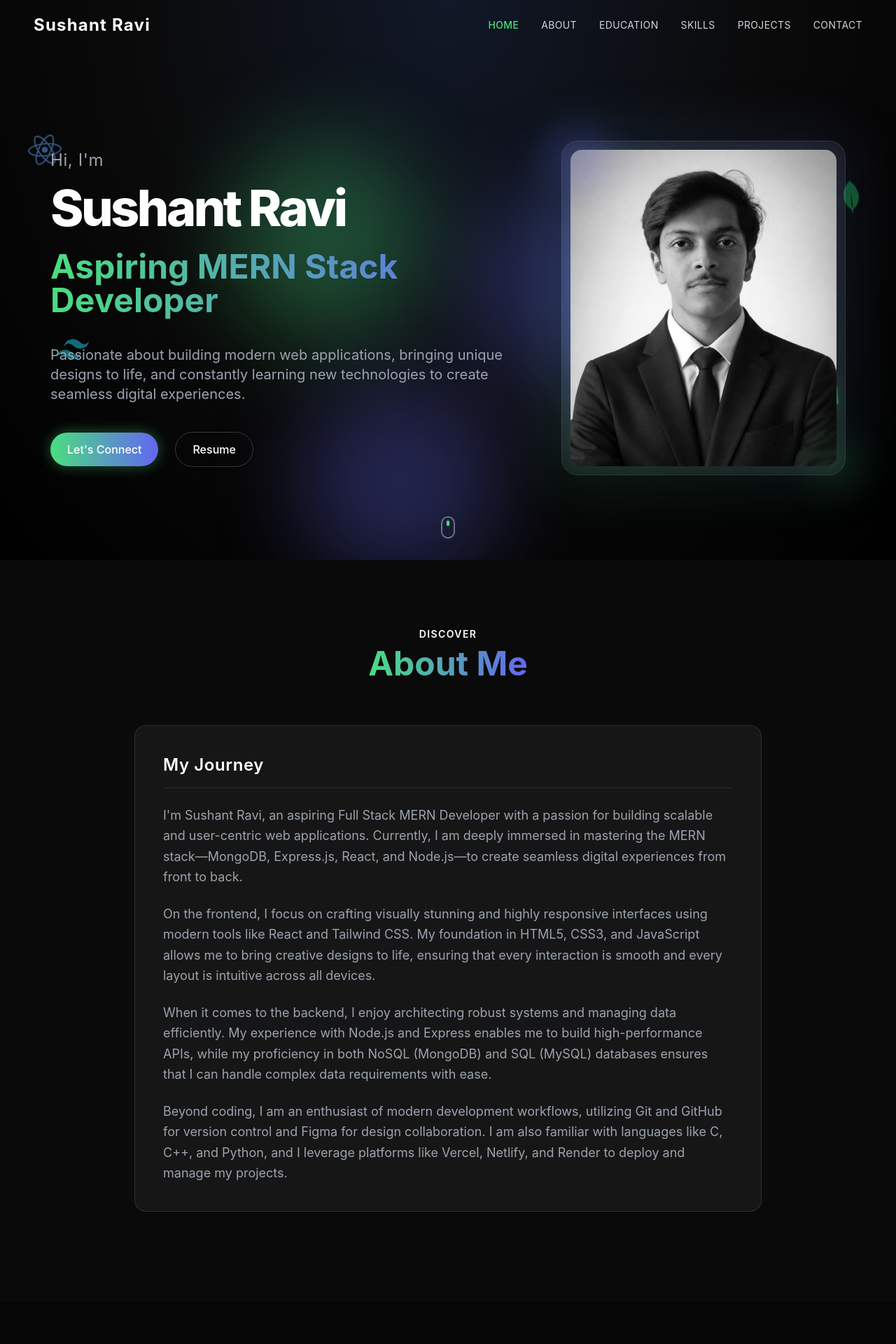
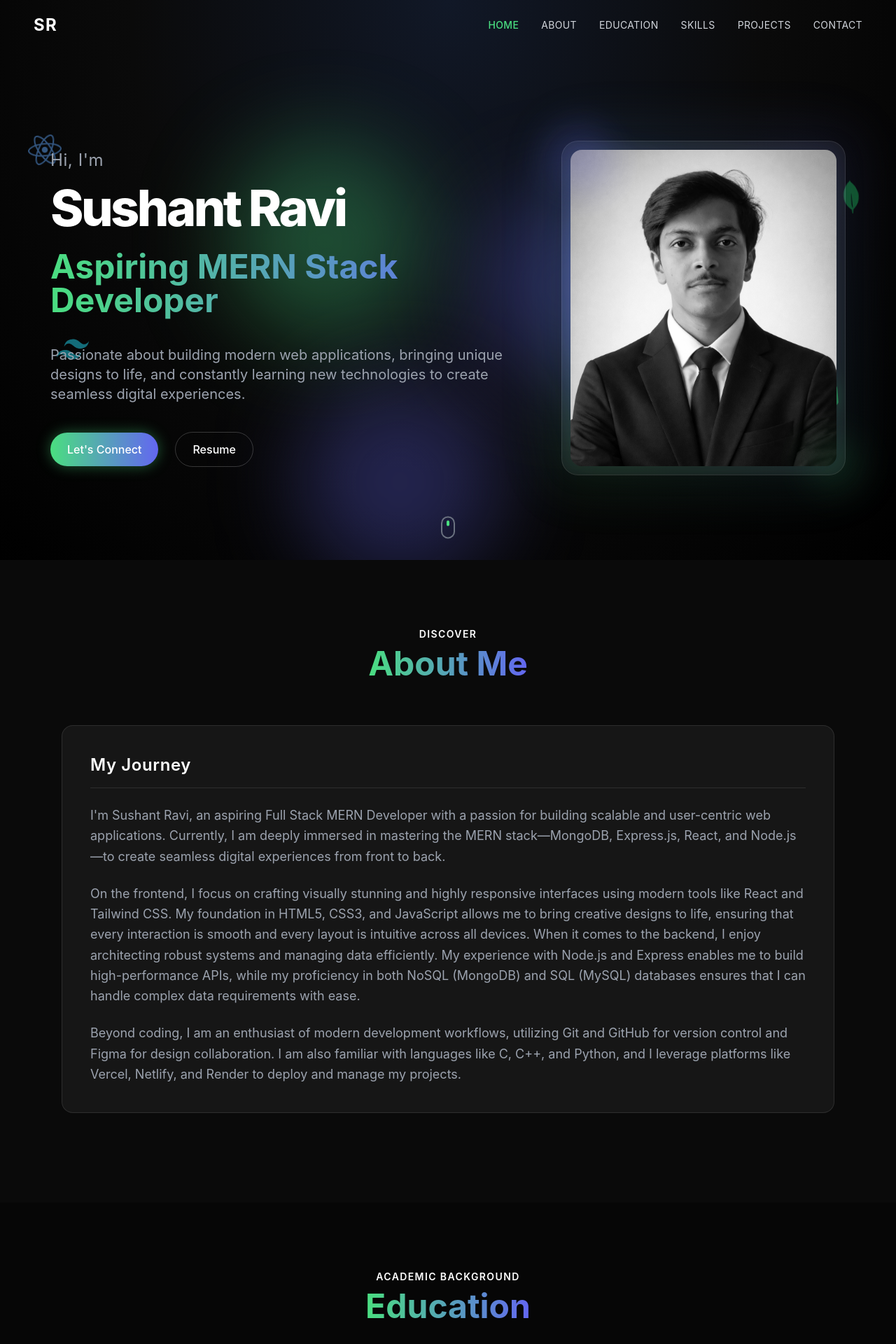
Before and after one commit to Sushant-Ravi14/Portfolio, a React (Vite) app: page / in a window 1280 px wide. Shown: the top 1920 px of the page at 70% size. Built offline with nearby package versions, Linux system fonts and the light colour scheme.

Commit message:
fixed navbar logo and about section

```diff
--- a/src/components/About.jsx
+++ b/src/components/About.jsx
@@ -24,7 +24,7 @@ export default function About() {
           whileInView={{ opacity: 1, y: 0 }}
           viewport={{ once: true }}
           transition={{ duration: 0.8 }}
-          className="w-full max-w-4xl mx-auto"
+          className="w-full mx-auto"
         >
           <div className="glass-card p-8 md:p-10 mb-8 backdrop-blur-xl">
             <h3 className="text-2xl font-semibold mb-6 text-white tracking-wide border-b border-white/10 pb-4">My Journey</h3>
@@ -33,10 +33,7 @@ export default function About() {
                 I'm Sushant Ravi, an aspiring Full Stack MERN Developer with a passion for building scalable and user-centric web applications. Currently, I am deeply immersed in mastering the MERN stack—MongoDB, Express.js, React, and Node.js—to create seamless digital experiences from front to back.
               </p>
               <p className="text-gray-400 leading-relaxed text-lg">
-                On the frontend, I focus on crafting visually stunning and highly responsive interfaces using modern tools like React and Tailwind CSS. My foundation in HTML5, CSS3, and JavaScript allows me to bring creative designs to life, ensuring that every interaction is smooth and every layout is intuitive across all devices.
-              </p>
-              <p className="text-gray-400 leading-relaxed text-lg">
-                When it comes to the backend, I enjoy architecting robust systems and managing data efficiently. My experience with Node.js and Express enables me to build high-performance APIs, while my proficiency in both NoSQL (MongoDB) and SQL (MySQL) databases ensures that I can handle complex data requirements with ease.
+                On the frontend, I focus on crafting visually stunning and highly responsive interfaces using modern tools like React and Tailwind CSS. My foundation in HTML5, CSS3, and JavaScript allows me to bring creative designs to life, ensuring that every interaction is smooth and every layout is intuitive across all devices. When it comes to the backend, I enjoy architecting robust systems and managing data efficiently. My experience with Node.js and Express enables me to build high-performance APIs, while my proficiency in both NoSQL (MongoDB) and SQL (MySQL) databases ensures that I can handle complex data requirements with ease.
               </p>
               <p className="text-gray-400 leading-relaxed text-lg">
                 Beyond coding, I am an enthusiast of modern development workflows, utilizing Git and GitHub for version control and Figma for design collaboration. I am also familiar with languages like C, C++, and Python, and I leverage platforms like Vercel, Netlify, and Render to deploy and manage my projects.
--- a/src/components/Navbar.jsx
+++ b/src/components/Navbar.jsx
@@ -46,7 +46,7 @@ export default function Navbar() {
             className="text-2xl font-bold cursor-pointer text-white tracking-wider flex items-center gap-1"
           >
             {/* <span className="text-primary">&lt;</span> */}
-            Sushant Ravi
+            SR
             {/* <span className="text-secondary">/&gt;</span> */}
           </Link>
 
```
